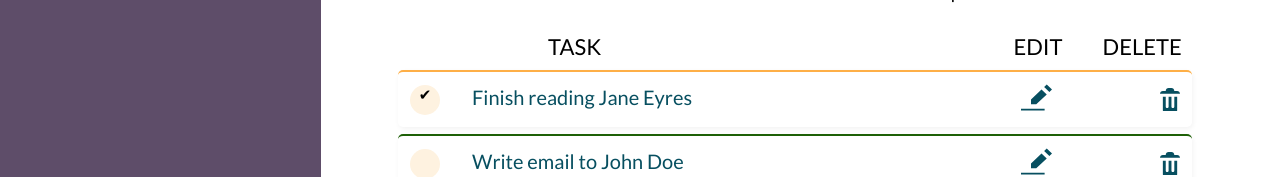
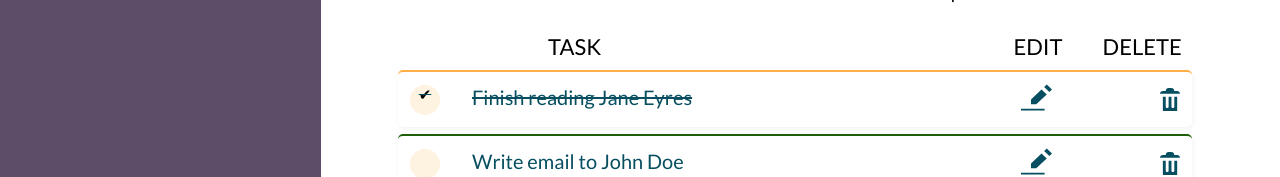
Before and after one commit to acdeguia/Todo-List, a React (Create React App) app in the folder todo-list/: page / in a window 1280 px wide. Shown: the part 167-344 px from the top of the page. Built offline with nearby package versions, Linux system fonts and the light colour scheme.

Commit message:
Modify css

```diff
--- a/todo-list/src/components/Todo.tsx
+++ b/todo-list/src/components/Todo.tsx
@@ -14,6 +14,8 @@ export default function Todo(props: TodoProps) {
   const [isEditing, setEditing] = useState(false);
   const [newName, setNewName] = useState("");
   const [showConfirmation, setShowConfirmation] = useState(false);
+  const [isChecked, setIsChecked] = useState(props.completed);
+
 
   function capitalizeFirstLetter(string: string) {
     return string.charAt(0).toUpperCase() + string.slice(1);
@@ -68,14 +70,18 @@ export default function Todo(props: TodoProps) {
   );
 
   const viewTemplate = (
-    <div className={`tasks ${props.priority}`}>
+    <div className={`tasks ${props.priority} ${isChecked ? "checked" : ""}`}>
       <div className="task">
-        <input
-          id={props.id}
-          type="checkbox"
-          defaultChecked={props.completed}
-          onChange={() => props.toggleTaskCompleted(props.id)}
-        />
+      <input
+  id={props.id}
+  type="checkbox"
+  defaultChecked={props.completed}
+  onChange={() => {
+    props.toggleTaskCompleted(props.id);
+    setIsChecked(!isChecked);
+  }}
+/>
+
         <label className="todo-label" htmlFor={props.id}>
           {props.name}
         </label>
--- a/todo-list/src/index.css
+++ b/todo-list/src/index.css
@@ -338,3 +338,7 @@ color: #074F60;
 font-size: 18px;
 margin-right: 15px;
 }
+
+.checked {
+  text-decoration: line-through;
+}
```
